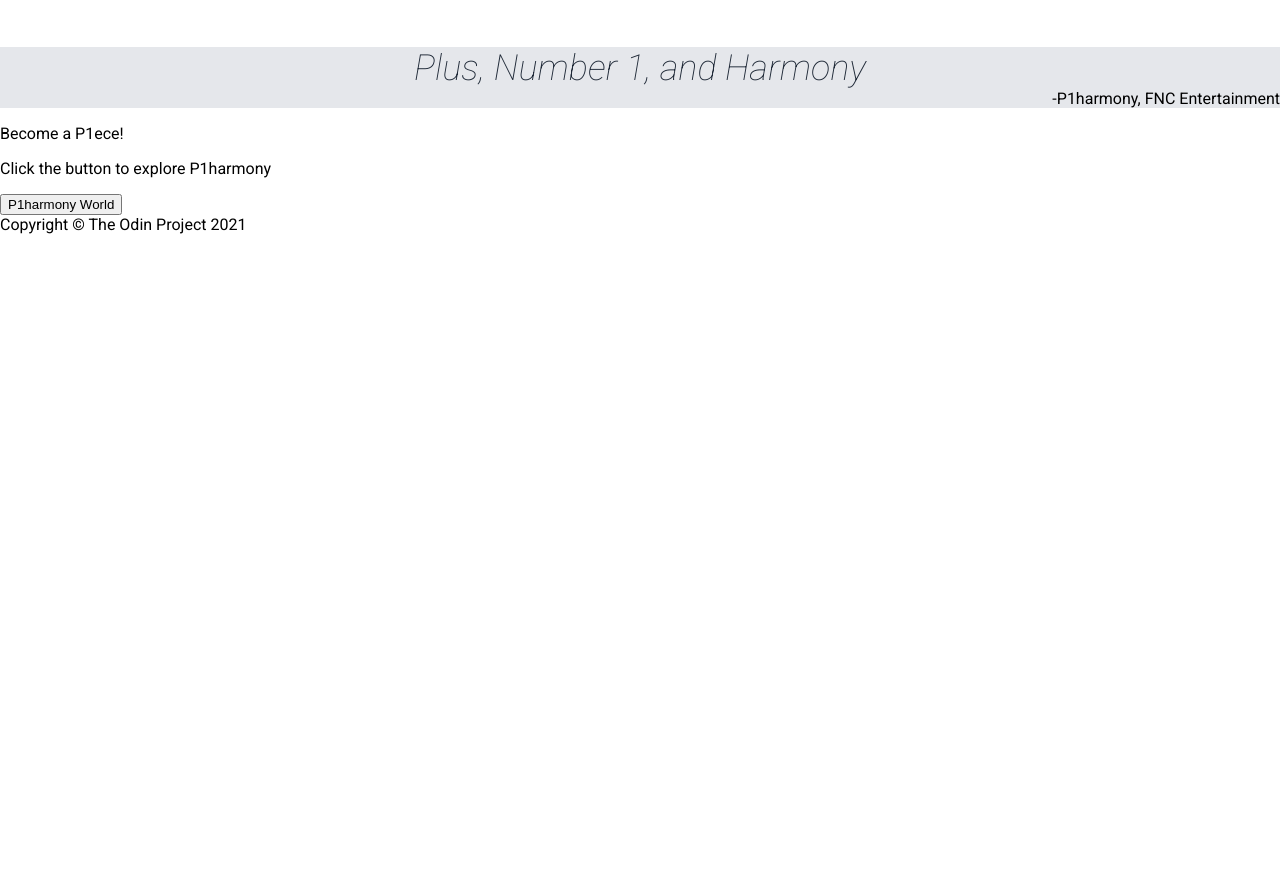
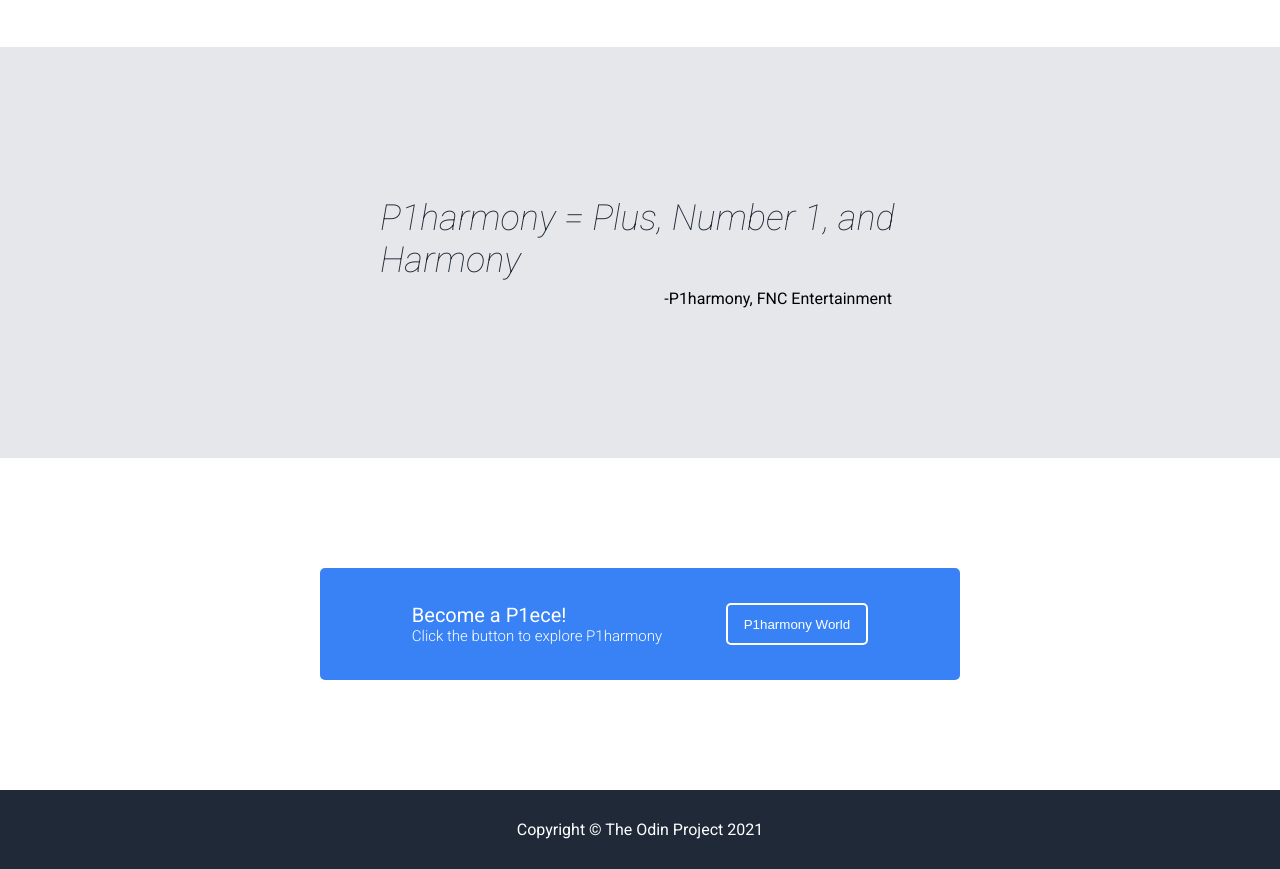
Before and after one commit to colleensvelasco/odinlandingpage, a plain HTML site: page index.html in a window 1280 px wide. Shown: the part 854-1723 px from the top of the page. Before the commit the page ends 1088 px from the top, so only its background shows below. Drawn offline with Linux system fonts and the light colour scheme.

Commit message:
odinlandingpage

```diff
--- a/index.html
+++ b/index.html
@@ -56,16 +56,18 @@
     </div>
 
     <div class="quote-container">
-        <div class="quote">Plus, Number 1, and Harmony</div>
+        <div class="quote">P1harmony = Plus, Number 1, and Harmony</div>
         <div class="speaker-tag">-P1harmony, FNC Entertainment</div>
         </div>
 
 
     <div class="ending">
         <div class="blue-box">
-            <p class="join-us">Become a P1ece!</p>
-            <p class="join-us-info">Click the button to explore P1harmony</p>
-            <button class="P1World">P1harmony World</button>
+            <div class="left-text-end">
+                <div class="join-us">Become a P1ece!</div>
+                <div class="join-us-info">Click the button to explore P1harmony</div>
+            </div>
+                <button class="P1World">P1harmony World</button>
         </div>
     </div>
 
--- a/styles.css
+++ b/styles.css
@@ -1,4 +1,4 @@
-@import url('https://fonts.googleapis.com/css2?family=DM+Sans&family=DM+Serif+Display&family=Poppins:wght@200&family=Roboto:ital,wght@0,400;1,100&display=swap');
+@import url('https://fonts.googleapis.com/css2?family=DM+Sans&family=DM+Serif+Display&family=Poppins:wght@200&family=Roboto:ital,wght@0,300;0,400;0,700;1,100&display=swap');
 
 body {
     margin: 0;
@@ -9,12 +9,14 @@ body {
 img {
     width: 200px;
     height: 200px;
+    border-radius: 5px;
   }
 
 .p1-logo {
     height: 100%;
     width: 100px;
 }
+
 .group-pic {
     height: 100%;
     width: 350px;
@@ -105,11 +107,16 @@ a {
 
 
 .quote-container {
+    display: flex;
+    flex-direction: column;
     background-color: #E5E7EB;
+    padding: 150px;
+
 }
 
 .quote {
-    text-align: center;
+    padding-left: 230px;
+    padding-right: 230px;
     font-size: 36px;
     font-style: italic;
     font-weight: 100;
@@ -119,10 +126,52 @@ a {
 
 .speaker-tag {
     text-align: right;
+    padding-top: 8px;
+    padding-right: 238px;
 }
 
 
 
 .ending {
     background-color: white;
+    padding: 50px 20px;
 }
+
+.blue-box {
+    background-color: #3882F6;
+    border-radius: 5px;
+    display: flex;
+    justify-content: space-around;
+    padding: 35px 60px;
+    margin: 60px  300px;
+}
+
+.left-text-end {
+    color: white;
+}
+
+.join-us {
+    font-size: 20px;
+    font-weight: 500;
+}
+
+.join-us-info {
+    font-size: 15px;
+    font-weight: 100;
+}
+
+.P1World {
+    border-color: white;
+    border-style: solid;
+    background-color: #3882F6;
+    padding: 2px 16px;
+    color: white;
+    border-radius: 5px;
+}
+
+.footer {
+    background-color: #1f2937;
+    color: white;
+    text-align: center;
+    padding: 30px 50px;
+}
```
